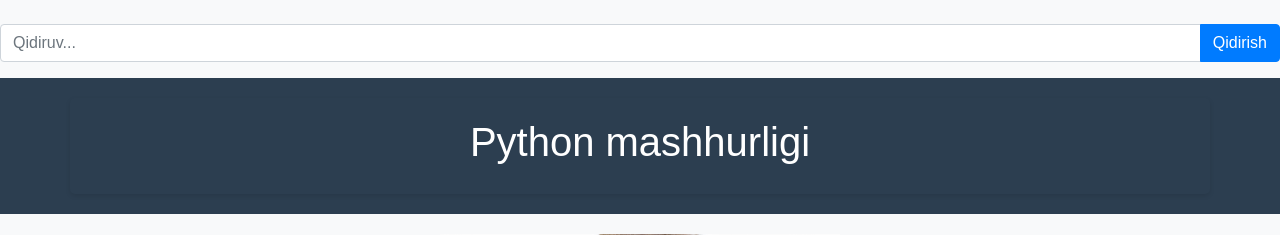
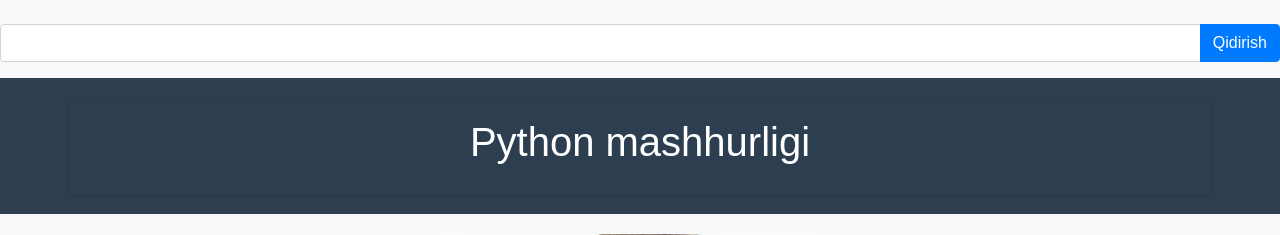
Before and after one commit to RaxmatilloFozilov/Exam_6, a Django app: page / in a window 1280 px wide. Shown: the top 235 px of the page. Run offline with Django 5.2, Linux system fonts and the light colour scheme; some libraries are stand-ins or nearby versions.

Commit message:
new
yangilangan versiya

```diff
--- a/Python/admin.py
+++ b/Python/admin.py
@@ -10,6 +10,7 @@
     list_display = ('id', 'name', 'description')
     search_fields =('name', 'description')
 
+
 admin.site.register(Topic, TopicAdmin)
 admin.site.register(Item, ItemAdmin)
 
--- a/templates/crud/item_confirm_delete.html
+++ b/templates/crud/item_confirm_delete.html
@@ -11,6 +11,6 @@
         {% csrf_token %}
         <input type="submit" value="Confirm">
     </form>
-    <a href="{% url 'item_list' %}">Cancel</a>
+        <a href="{% url 'item_list' %}">Cancel</a>
 </body>
 </html>
--- a/templates/crud/item_list.html
+++ b/templates/crud/item_list.html
@@ -19,8 +19,9 @@
             <li><a href="{% url 'item_detail' item.pk %}">{{ item.name }}</a></li>
         {% endfor %}
     </ul>
-    <a href="{% url 'item_create' %}" class="btn btn-primary mt-3">Create New Item</a>
-    <br>
+
+    <a href="{% url 'item_create' %}" class="btn btn-primary mt-3">Create New Item</a> <br>
+
 
 </body>
 </html>
--- a/templates/tajriba.html
+++ b/templates/tajriba.html
@@ -62,19 +62,23 @@
             <form class="search-form" action="/search" method="get">
 
             <div class="input-group mb-3">
-                <input type="text" class="form-control" name="query" placeholder="Qidiruv...">
+{#                <input type="text" class="form-control" name="query" placeholder="Qidiruv...">#}
+                    <input class="form-control" type="text" name="q" value="" id="searchbar">
+
                 <div class="input-group-append">
                     <button class="btn btn-primary" type="submit">Qidirish</button>
                 </div>
             </div>
         </form>
 
+
+
     <header>
         <div class="container">
             <h1>Python mashhurligi</h1>
         </div>
     </header>
-        <img src="/static/style/guido-headshot-2019.jpg" alt="Python Logo" style="display: block; margin: 0 auto; width: 400px; height: 300px">
+        <img src="/static/style/guido-headshot-2019.jpg"   alt="Python Logo" style="display: block; margin: 0 auto; width: 400px; height: 300px">
 
     <div class="container">
         <p>Python, Guido van Rossum tomonidan yaratilgan (1991), yorqin va oddiy sintaksisga ega bo'lgan umumiy maqsadli dasturlash tili.</p>
--- a/templates/topic_list.html
+++ b/templates/topic_list.html
@@ -15,6 +15,5 @@
     </ul>
 
 
-
 </body>
 </html>
```
Also changed, not shown: templates/jadval.html (+4 -10 lines), db.sqlite3, static/style/0_2iJ2cYEH3kqHrarJ.webp (added), static/style/330px-Guido-portrait-2014-drc.jpg (added), templates/learn-html.html (line endings or trailing spaces).
